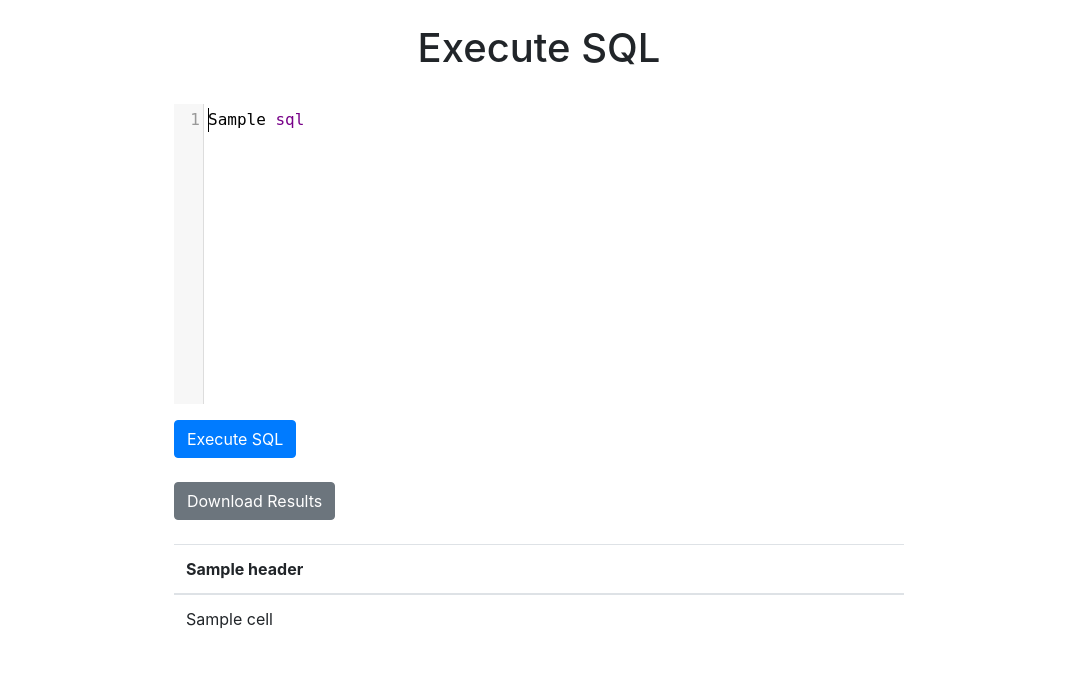
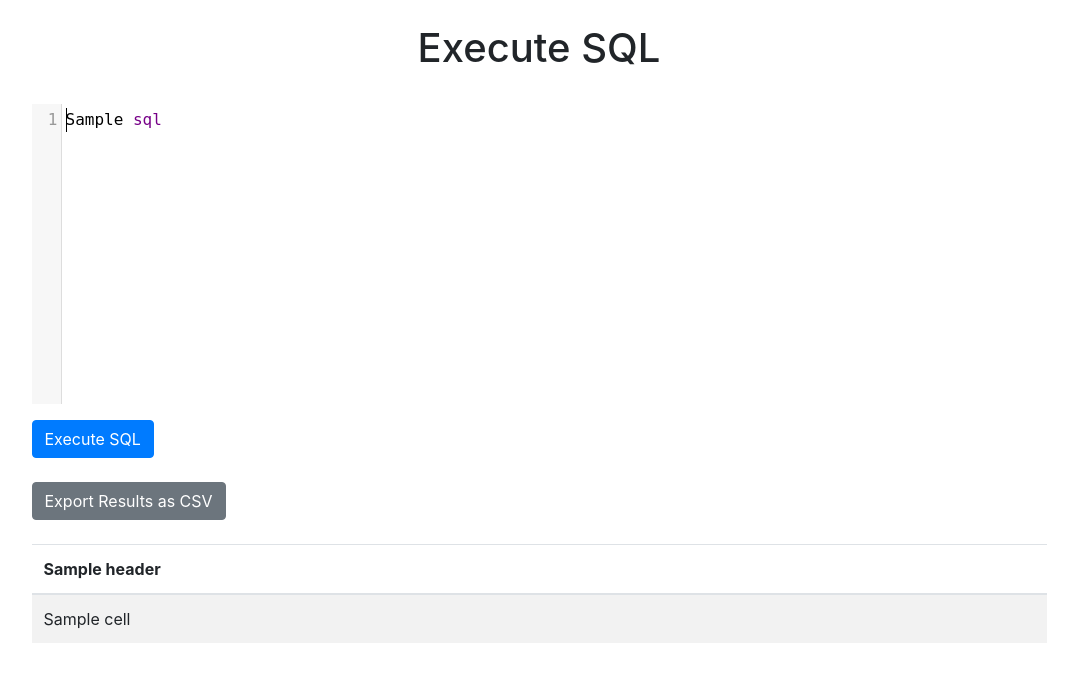
Before and after one commit to Maras59/rfp-api, a Django app: template server/rfp_api/templates/executeSql.html in a window 1280 px wide. Shown: the part 56-738 px from the top of the page, without its empty margins (101-1179 px from the left). Run offline with Django 5.2, Linux system fonts and the light colour scheme; the template is opened without the code that fills it: most values are stand-ins (such as "Sample title", 1, 10 or a date in 2020); some libraries are stand-ins or nearby versions.

Commit message:
feature: add styling to sql results table

```diff
--- a/server/rfp_api/templates/executeSql.html
+++ b/server/rfp_api/templates/executeSql.html
@@ -4,13 +4,21 @@
 <link rel="stylesheet" href="https://cdnjs.cloudflare.com/ajax/libs/codemirror/5.58.3/codemirror.min.css">
 <script src="https://cdnjs.cloudflare.com/ajax/libs/codemirror/5.58.3/codemirror.min.js"></script>
 <script src="https://cdnjs.cloudflare.com/ajax/libs/codemirror/5.58.3/mode/sql/sql.min.js"></script>
+<style>
+    #resultsTable {
+        max-height: 400px;
+        overflow-y: auto;
+        display: inline-block;
+        width: 100%;
+    }
+</style>
 {% endblock %}
 
 {% block content %}
 <div class="container mt-4">
     <h1 class="text-center">Execute SQL</h1>
     <div class="row justify-content-center">
-        <div class="col-md-8">
+        <div class="col-md-11">
             <form action="{% url 'execute_sql' %}" method="post" class="mt-4">
                 {% csrf_token %}
                 <div class="form-group">
@@ -23,8 +31,9 @@
             {% endif %}
             <!-- Results table starts here -->
             {% if results %}
-            <a href="{% url 'download_csv' %}" class="btn btn-secondary mt-4">Download Results</a>
-            <table class="table mt-4">
+            <a href="{% url 'download_csv' %}" class="btn btn-secondary mt-4">Export Results as CSV</a>
+            <div id="resultsTable">
+                <table class="table table-striped mt-4">
                     <thead>
                         <tr>
                             {% for header in columns %}
@@ -42,6 +51,7 @@
                         {% endfor %}
                     </tbody>
                 </table>
+            </div>
             {% endif %}
             <!-- Results table ends here -->
         </div>
@@ -56,9 +66,9 @@
         indentWithTabs: true,
         smartIndent: true,
         lineNumbers: true,
-        matchBrackets : true,
+        matchBrackets: true,
         autofocus: true,
-        extraKeys: {"Ctrl-Space": "autocomplete"},
+        extraKeys: { "Ctrl-Space": "autocomplete" },
     });
 </script>
 {% endblock extra_js %}
--- a/server/rfp_api/urls.py
+++ b/server/rfp_api/urls.py
@@ -19,7 +19,7 @@ from django.contrib import admin
 from django.urls import path
 
 from .inference import Inference
-from .views import CSVUploadView, ListAnswersView, ListQuestionsView, execute_sql, index_page_view, download_csv
+from .views import CSVUploadView, ListAnswersView, ListQuestionsView, download_csv, execute_sql, index_page_view
 
 urlpatterns = [
     path("", index_page_view, name="index"),
@@ -29,5 +29,5 @@ urlpatterns = [
     path("inference/", Inference.as_view(), name="inference"),
     path("uploadCsv/", CSVUploadView.as_view(), name="upload-csv"),
     path("executeSql/", execute_sql, name="execute_sql"),
-    path('download_csv/', download_csv, name='download_csv'),
+    path("download_csv/", download_csv, name="download_csv"),
 ]
```
Also changed, not shown: server/rfp_api/views.py (+18 -11 lines). Lines whose indentation alone changed are shown as unchanged.
